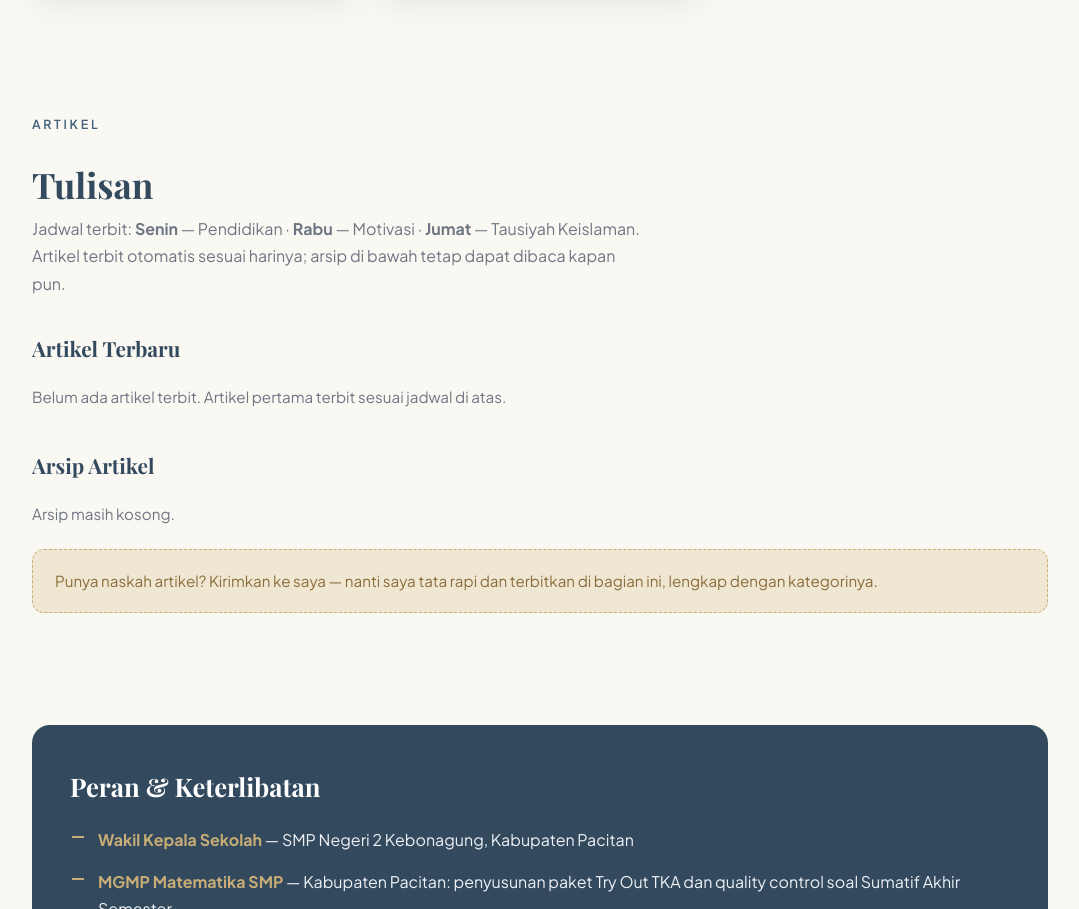
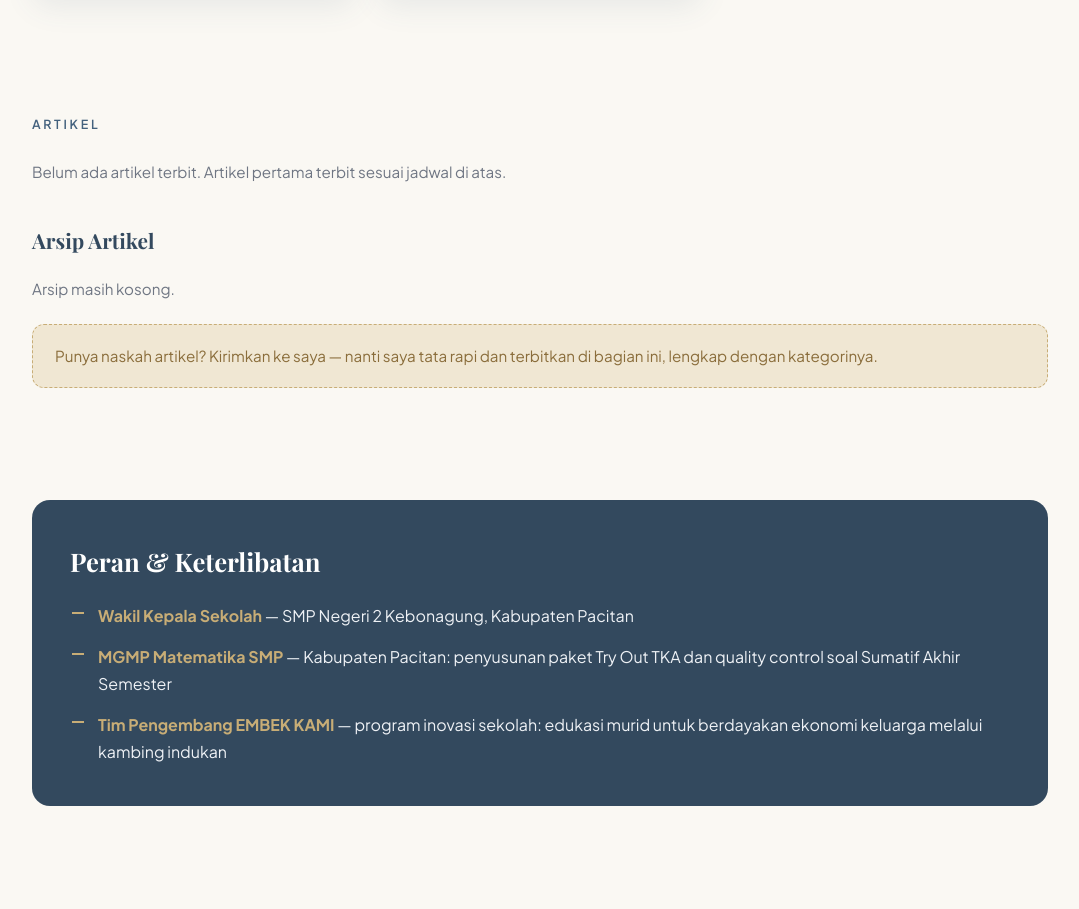
Before and after one commit to masgurubudi/website-pribadi, a plain HTML site: page index.html in a window 1280 px wide. Shown: the part 2285-3194 px from the top of the page, without its empty margins (100-1179 px from the left). Drawn offline with nearby package versions, Linux system fonts and the light colour scheme; a web font is replaced by a local one.

Commit message:
Sembunyikan judul & jadwal terbit artikel dari pembaca (permintaan user)

```diff
--- a/index.html
+++ b/index.html
@@ -213,12 +213,9 @@ footer .draft-note{margin-bottom:10px}
 
 <section id="artikel">
   <div class="wrap">
-    <div class="sec-head">
+    <div class="sec-head" style="margin-bottom:10px">
       <span class="eyebrow">Artikel</span>
-      <h2>Tulisan</h2>
-      <p>Jadwal terbit: <b>Senin</b> &mdash; Pendidikan &middot; <b>Rabu</b> &mdash; Motivasi &middot; <b>Jumat</b> &mdash; Tausiyah Keislaman.<br>Artikel terbit otomatis sesuai harinya; arsip di bawah tetap dapat dibaca kapan pun.</p>
     </div>
-    <h3 class="sub-head">Artikel Terbaru</h3>
     <div class="karya-grid" id="artikel-terbaru"></div>
     <h3 class="sub-head" style="margin-top:38px">Arsip Artikel</h3>
     <div class="arsip-list" id="artikel-arsip"></div>
```
